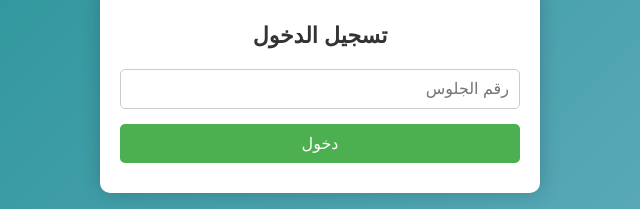
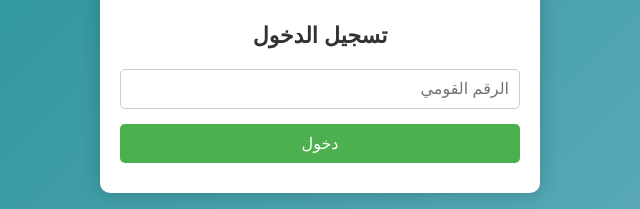
Before and after one commit to mohamedadelrr/MahmoudTaymourSchoolZeizinia, a plain HTML site: page index.html in a window 1280 px wide. Shown: the part 397-606 px from the top of the page, 320-960 px from the left. Drawn offline with nearby package versions, Linux system fonts and the light colour scheme.

Commit message:
Update index.html

```diff
--- a/index.html
+++ b/index.html
@@ -312,7 +312,7 @@
     <div class="container animate__animated animate__flipInX">
         <h1>تسجيل الدخول</h1>
         <form id="loginForm">
-            <input type="text" id="seatNumber" name="seatNumber" required placeholder="رقم الجلوس" class="animate__animated animate__fadeInLeft">
+            <input type="text" id="seatNumber" name="seatNumber" required placeholder="الرقم القومي" class="animate__animated animate__fadeInLeft">
             <button type="submit" class="animate__animated animate__fadeInRight">دخول</button>
         </form>
         <div id="errorMessage" class="error-message animate__animated animate__shakeX"></div>
```
